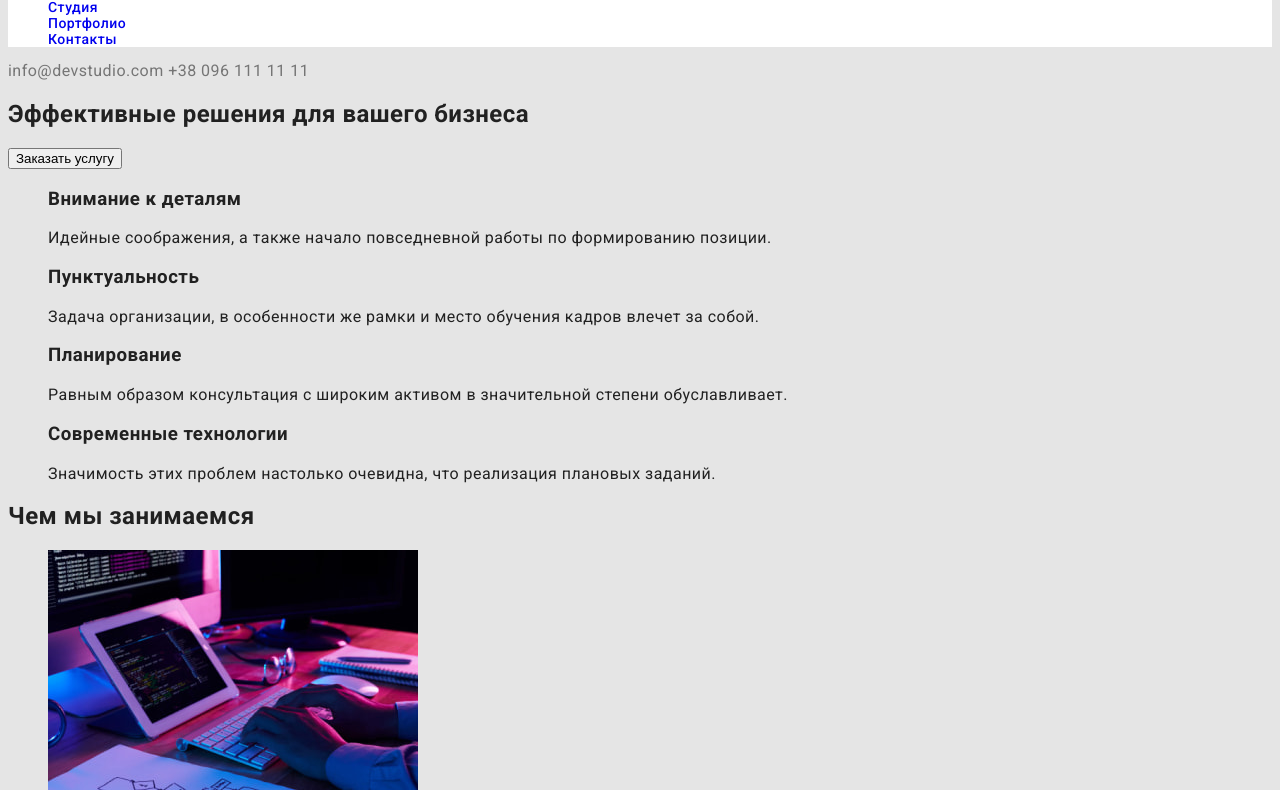
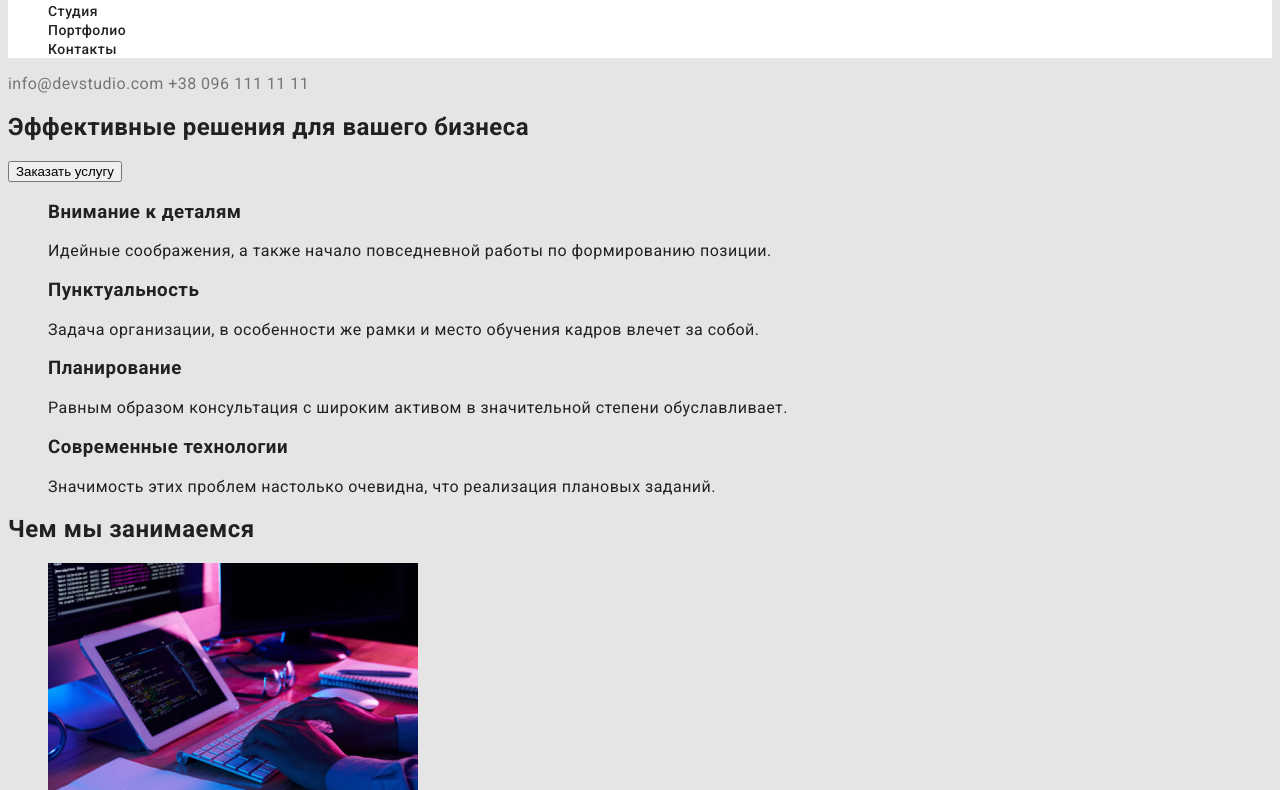
Before and after one commit to IhorRykun/goit-markup-hw-02, a plain HTML site: page index.html in a window 1280 px wide. Shown: the part 54-844 px from the top of the page. Drawn offline with Linux system fonts and the light colour scheme.

Commit message:
Update styles.css

```diff
--- a/css/styles.css
+++ b/css/styles.css
@@ -55,9 +55,10 @@ body {
 /* списки */
 .list {
   list-style: none;
+  color: #212121;
 }
 
-.list-force {
+.list-force a {
   font-style: normal;
   font-weight: 500;
   font-size: 14px;
```
